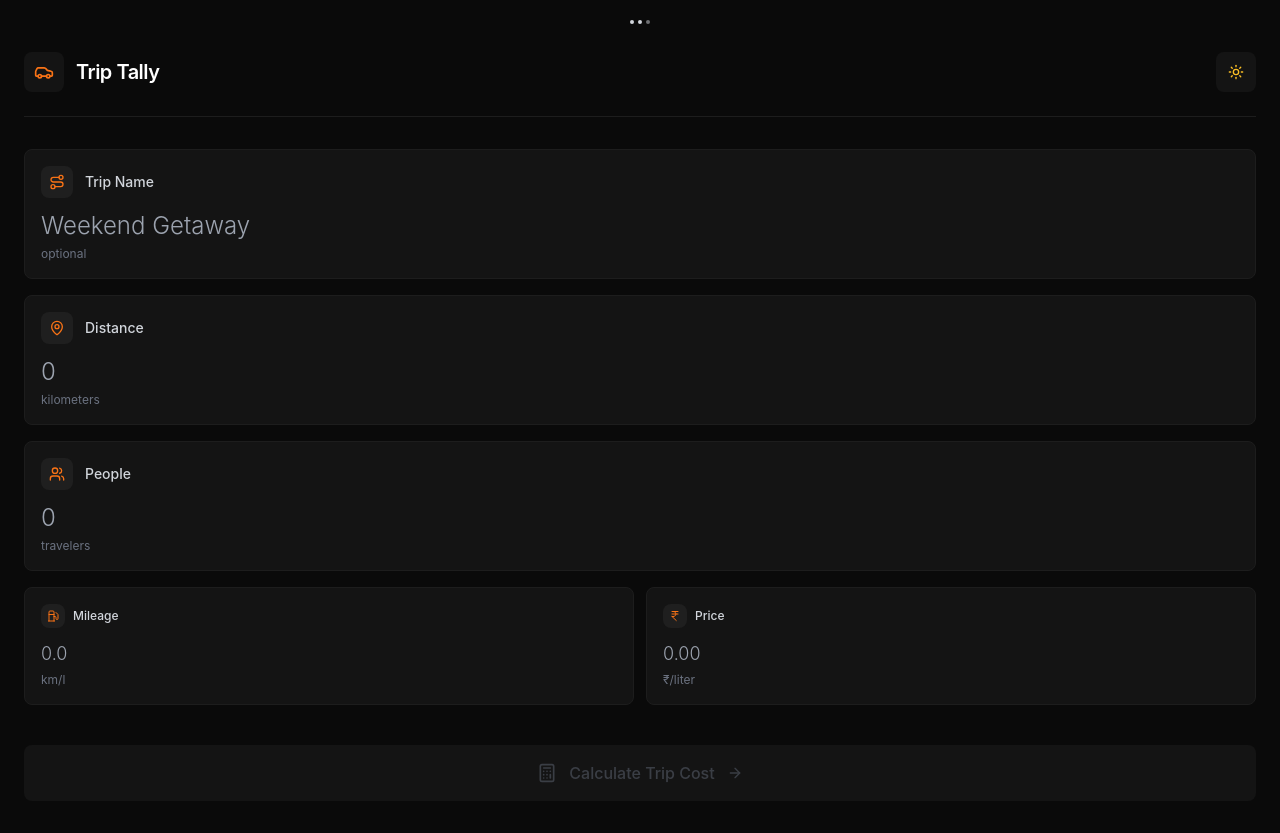
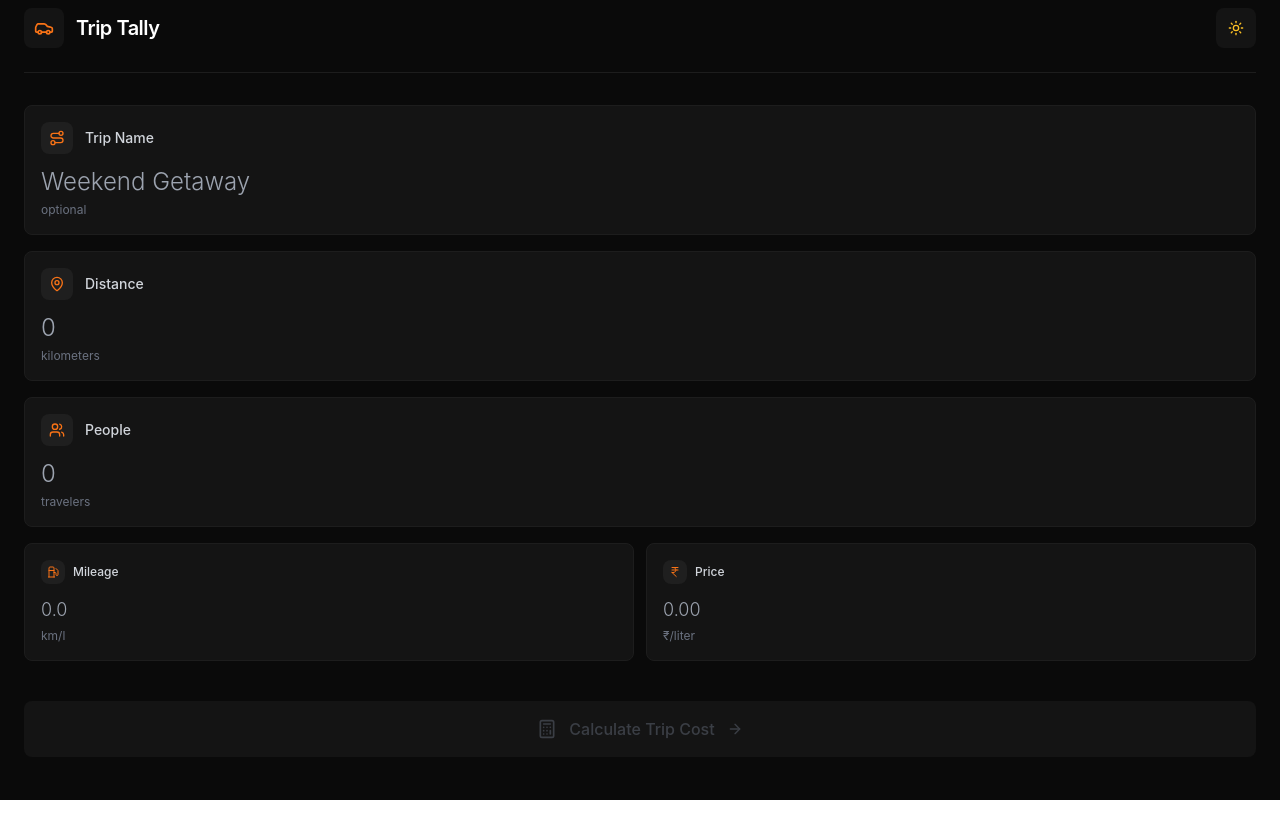
Before and after one commit to aninarafath6/triptally, a React (Create React App) app: page / in a window 1280 px wide. After the commit the page ends 800 px from the top, so only its background shows below. Built offline with nearby package versions, Linux system fonts and the light colour scheme.

Commit message:
ui bug fix

```diff
--- a/src/App.js
+++ b/src/App.js
@@ -88,17 +88,6 @@ Calculated with Trip Tally 🚗`;
     <div className="min-h-screen transition-all duration-500" style={{
       backgroundColor: isDarkMode ? '#0A0A0A' : '#F8FAFC'
     }}>
-
-      {/* Status Bar Simulation */}
-      <div className={`h-11 flex items-center justify-center text-xs font-medium ${
-        isDarkMode ? 'text-gray-300' : 'text-slate-600'
-      }`}>
-        <div className="flex items-center space-x-1">
-          <div className="w-1 h-1 rounded-full bg-current"></div>
-          <div className="w-1 h-1 rounded-full bg-current"></div>
-          <div className="w-1 h-1 rounded-full bg-current opacity-50"></div>
-        </div>
-      </div>
 
       <div className="px-6 pb-8">
 
```
